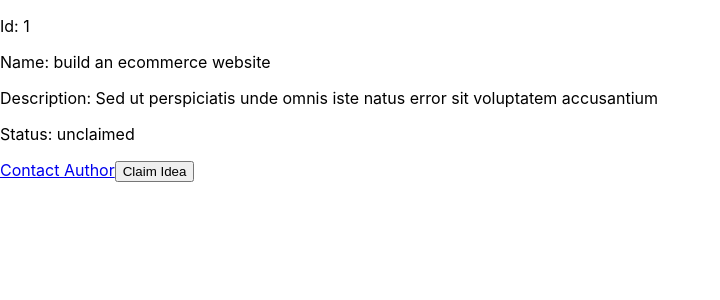
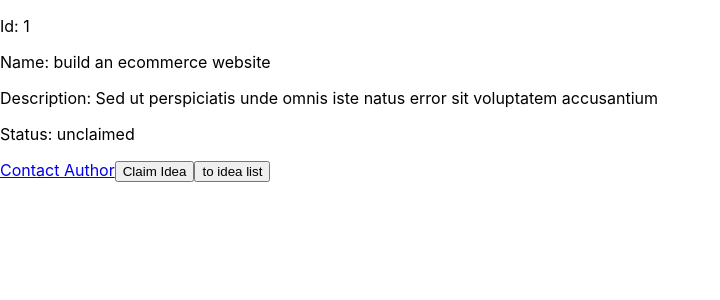
Before and after one commit to ajiles91/full-stack-capstone, a React (Create React App) app: page /idea/1 in a window 1280 px wide. Shown: the top 300 px of the page, without its empty margins (0-720 px from the left). Built offline with nearby package versions, Linux system fonts and the light colour scheme.

Commit message:
removed unneeded buttons

```diff
--- a/src/IdeaDetails.js
+++ b/src/IdeaDetails.js
@@ -1,5 +1,6 @@
 import React, { useState,  } from 'react';
 import FormContext from './FormContext'
+import { Link } from "react-router-dom";
 
 const IdeaDetails = (props) => {
     const ideasContext = React.useContext(FormContext);
@@ -40,63 +41,14 @@
 
            {claimedButton}
            {releasedButton}
+           <Link to='/'>
+                <button>
+                    to idea list
+                </button>
+           </Link>
         </>
 
     )
 }
 
 export default IdeaDetails
-
-
-// import React, { useState, useContext } from 'react';
-// import FormContext from './FormContext'
-
-// const IdeaDetails = (props) => {
-//     // const ideasContext = React.useContext(FormContext);
-//     let index = props.match.params.id - 1
-//     // console.log(index)
-//     const data = props.dummyIdeas[index]
-//     // const data = ideasContext.ideas[index]
-//     const [claimed,setClaimed] = useState(data.claimed)
-
-
-
-//     const context = useContext(FormContext)
-//     console.log(context)
-
-//     console.log(data.claimed)
-
-//     const handleClaimedClick = () => {
-//         setClaimed(true)
-//         props.dummyIdeas[index].claimed = true
-//         // ideasContext.ideas.claimed = true
-//     }
-
-//     const handleReleasedClick = () => {
-//         setClaimed(false)
-//         props.dummyIdeas[index].claimed = false
-//         // ideasContext.ideas[index].claimed = false
-//     }
-
-//     const claimedButton = claimed ? null : <button onClick={handleClaimedClick}> Claim Idea</button>
-//     const releasedButton = (claimed === false )? null : <button onClick={handleReleasedClick}> Unclaim Idea</button>
-
-//     return (
-//         <>
-//            <p>Id: {data.id}</p>
-//             <p>Name: {data.ideaName}</p>
-//             <p>Description: {data.ideaSummary}</p>
-
-//             <p>Status: {claimed ? 'claimed': 'unclaimed'}</p>
-//             <a href={`mailto:${data.email}`} rel="noopener noreferrer" target="_blank" class='button-border'>
-//                 <span class='button-inner'>Contact Author</span>
-//             </a>
-
-//            {claimedButton}
-//            {releasedButton}
-//         </>
-
-//     )
-// }
-
-// export default IdeaDetails
--- a/src/UserPage.js
+++ b/src/UserPage.js
@@ -44,7 +44,7 @@
           justifyContent: "space-between"
         }}
       >
-        <Link to="/ideas">View Idea List</Link>
+
         <Link to="/create-idea">Create Idea</Link>
       </section>
       <section>
```
